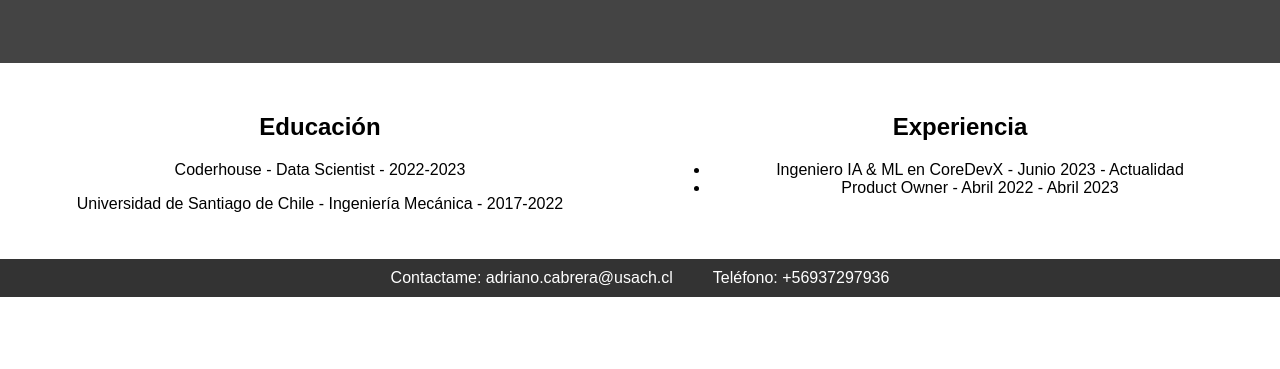
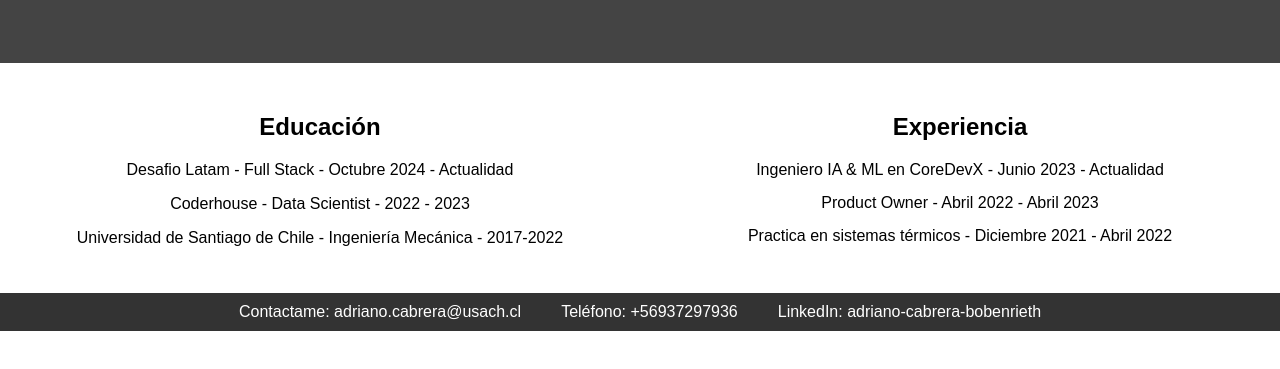
Before and after one commit to PatoMax85/ProyectoHTML_CSS, a plain HTML site: page index.html in a window 1280 px wide. Shown: the part 221-590 px from the top of the page. Drawn offline with Linux system fonts and the light colour scheme.

Commit message:
fix: corrección errores y formatos

```diff
--- a/assets/css/style.css
+++ b/assets/css/style.css
@@ -4,6 +4,7 @@ body {
     padding: 0;
     box-sizing: border-box;
 }
+
 
 .navbar {
     background-color: #333;
@@ -39,12 +40,21 @@ body {
     padding: 20px;
     text-align: center;
 }
+.section ul {
+    list-style-type: none; /* Elimina los puntos de la lista */
+    padding: 0;            /* Elimina el padding por defecto */
+}
+
+.section ul li {
+    margin: 15px 0;         /* Añade un pequeño margen para separar los elementos */
+}
 
 .footer {
     background-color: #333;
     color: white;
     text-align: center;
     padding: 10px;
+    margin-top: auto;
 }
 
 .footer-content {
@@ -55,6 +65,14 @@ body {
 
 .footer-content p {
     margin: 0 20px;
+}
+.footer-content a {
+    color: #fff;
+    text-decoration: none;
+}
+
+.footer-content a:hover {
+    text-decoration: underline;
 }
 
 .portfolio-grid {
--- a/index.html
+++ b/index.html
@@ -1,5 +1,5 @@
 <!DOCTYPE html>
-<html lang="en">
+<html lang="es">
 
 <head>
     <meta charset="UTF-8">
@@ -9,7 +9,7 @@
     <title>Adriano Cabrera - CV</title>
 </head>
 
-<body>
+<body class="wrapper">
     <nav class="navbar">
         <a href="#home" class="navbar-brand">Curriculum Vitae</a>
         <ul class="navbar-nav">
@@ -27,7 +27,8 @@
     <div class="two-columns">
         <section id="education" class="section">
             <h2>Educación</h2>
-            <p>Coderhouse - Data Scientist - 2022-2023</p>
+            <p>Desafio Latam - Full Stack - Octubre 2024 - Actualidad</p>
+            <p>Coderhouse - Data Scientist - 2022 - 2023</p>
             <p>Universidad de Santiago de Chile - Ingeniería Mecánica - 2017-2022</p>
         </section>
 
@@ -36,6 +37,7 @@
             <ul>
                 <li>Ingeniero IA & ML en CoreDevX - Junio 2023 - Actualidad</li>
                 <li>Product Owner - Abril 2022 - Abril 2023</li>
+                <li>Practica en sistemas térmicos - Diciembre 2021 - Abril 2022</li>
             </ul>
         </section>
     </div>
@@ -44,6 +46,7 @@
         <div class="footer-content">
             <p>Contactame: adriano.cabrera@usach.cl</p>
             <p>Teléfono: +56937297936</p>
+            <p>LinkedIn: <a href="https://www.linkedin.com/in/adriano-cabrera-bobenrieth-947589222" target="_blank">adriano-cabrera-bobenrieth</a></p>
         </div>
     </footer>
 
```
Also changed, not shown: portafolio.html (+1 -1 lines).
